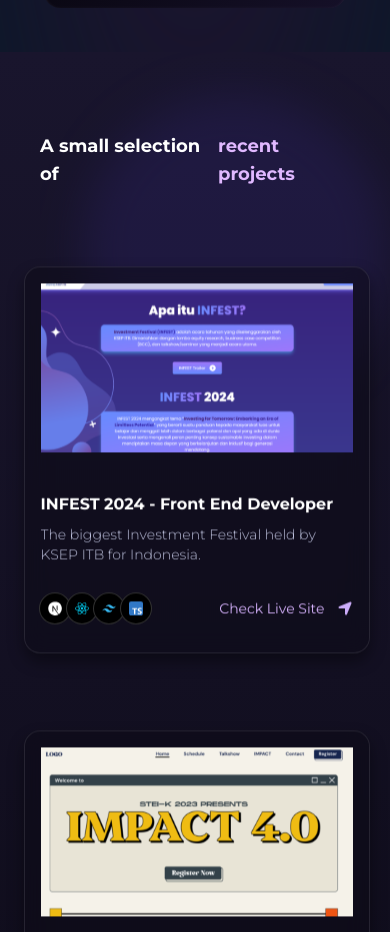
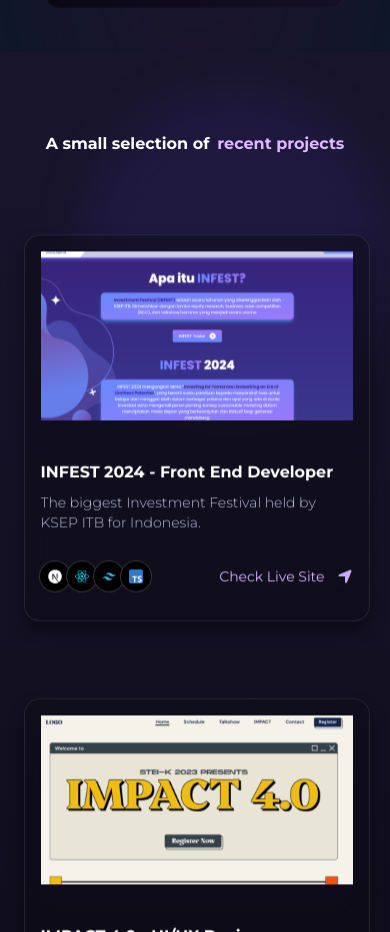
Before and after one commit to farrelathalla/MyPortofolio, a Next.js app: page / in a window 390 px wide. Shown: the part 2960-3892 px from the top of the page. Built offline with nearby package versions, Linux system fonts and the light colour scheme.

Commit message:
fix responsive

```diff
--- a/components/Projects.tsx
+++ b/components/Projects.tsx
@@ -22,7 +22,7 @@
                 className="absolute z-0 bottom-0 scale-110 opacity-60 md:opacity-40"
             />
             <div className="relative z-10">
-                <div className='flex justify-center gap-2 lg:gap-3 font-bold lg:text-5xl text-lg sm:text-2xl'>
+                <div className='flex justify-center gap-2 lg:gap-3 font-bold lg:text-5xl text-md sm:text-2xl'>
                     <h1 className='text-white'> A small selection of </h1>
                     <h1 className='text-[#e0b8ff]'> recent projects </h1>
                 </div>
```
